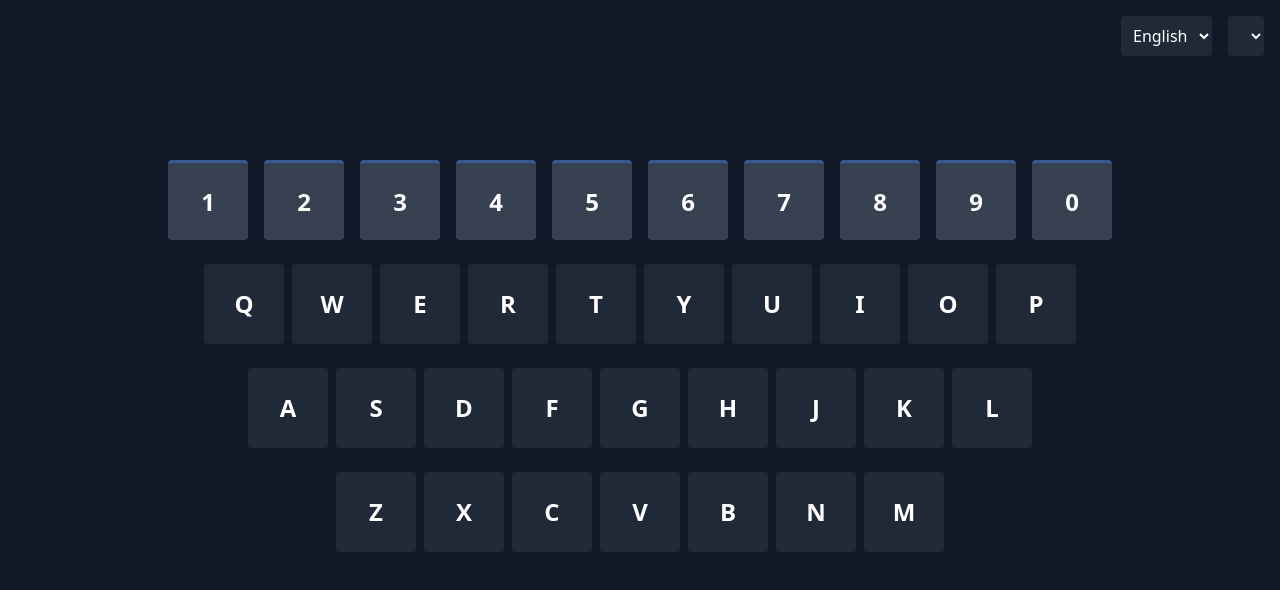
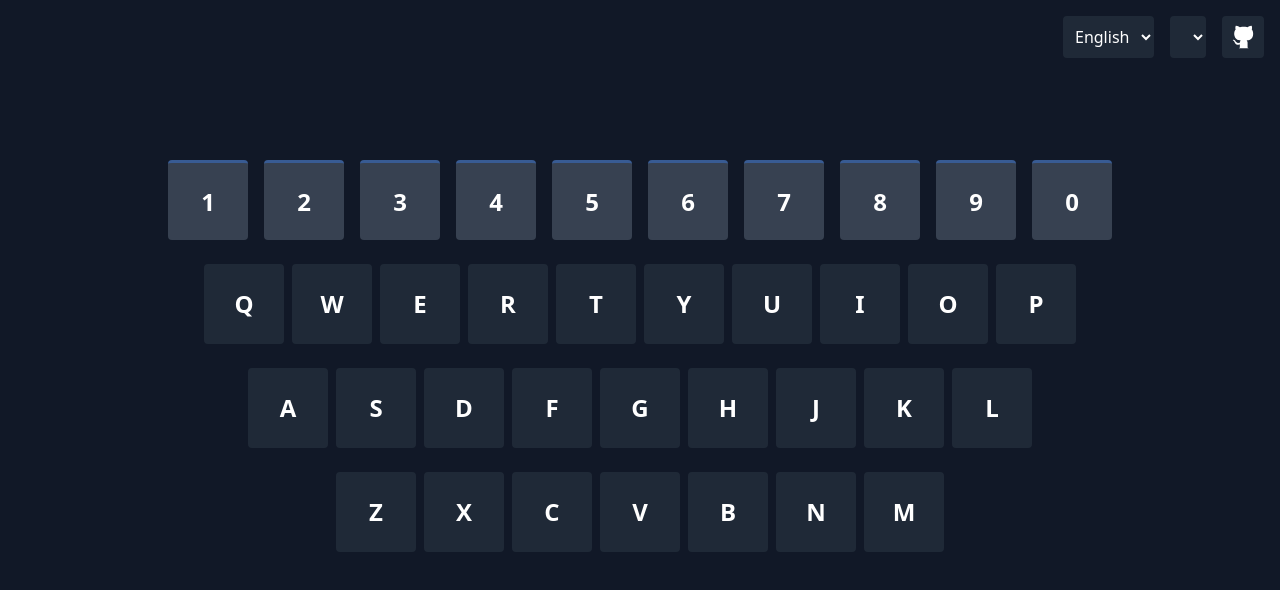
Before and after one commit to liusheng22/abc123-speak, a Nuxt app: page / in a window 1280 px wide. Shown: the top 590 px of the page. Built offline with nearby package versions, Linux system fonts and the light colour scheme.

Commit message:
✨ feat: add github link

```diff
--- a/app.vue
+++ b/app.vue
@@ -111,6 +111,9 @@ const playSound = (key: string) => {
           {{ voice.name }}
         </option>
       </select>
+
+      <!-- github link -->
+      <GitHubLink />
     </div>
 
     <!-- keyboard layout -->
--- /dev/null
+++ b/components/GitHubLink.vue
@@ -0,0 +1,24 @@
+<template>
+  <a
+    href="https://github.com/liusheng22/abc123-voice"
+    target="_blank"
+    class="bg-gray-800 text-white p-2 rounded"
+  >
+    <svg
+      t="1739158378954"
+      class="icon"
+      viewBox="0 0 1024 1024"
+      version="1.1"
+      xmlns="http://www.w3.org/2000/svg"
+      p-id="10772"
+      width="26"
+      height="26"
+    >
+      <path
+        d="M855.557 216.855c35.621-66.153-5.089-152.661-5.089-152.661-91.597 0-157.75 61.064-157.75 61.064-35.621-20.355-152.661-20.355-152.661-20.355s-117.04 0-152.661 20.355c0 0-66.153-61.064-157.75-61.064 0 0-40.71 86.508-5.089 152.661 0 0-81.419 76.331-50.887 239.169 28.691 153.018 162.838 193.371 249.346 193.371 0 0-35.621 30.532-30.532 81.419 0 0-50.887 30.532-101.774 10.177s-76.331-71.242-76.331-71.242-50.887-66.153-101.774-40.71c0 0-15.266 15.266 40.71 40.71 0 0 40.71 61.064 55.976 96.685 15.266 35.621 96.685 66.153 178.105 45.798v117.04s0 10.177-20.355 15.266-20.355 15.266-10.177 15.266H723.25c10.177 0 10.177-10.177-10.177-15.266-20.355-5.089-20.355-15.266-20.355-15.266v-117.04s0.447-61.03 0-81.419c-1.119-51.128-35.621-81.419-35.621-81.419 86.508 0 220.655-40.353 249.346-193.371 30.533-162.837-50.886-239.168-50.886-239.168z"
+        fill="#FFFFFF"
+        p-id="10773"
+      />
+    </svg>
+  </a>
+</template>
```
